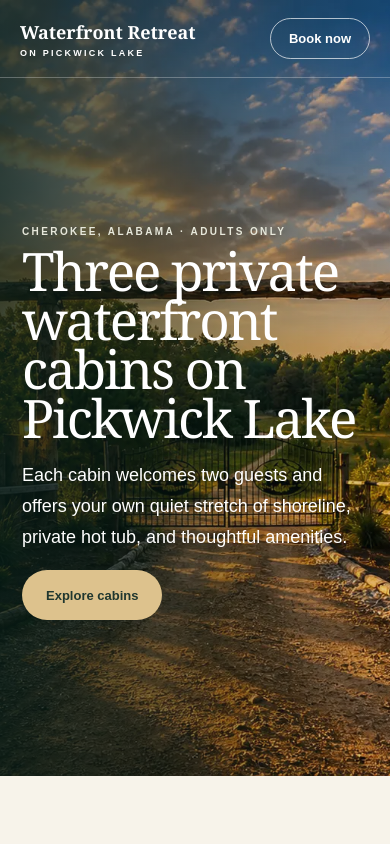
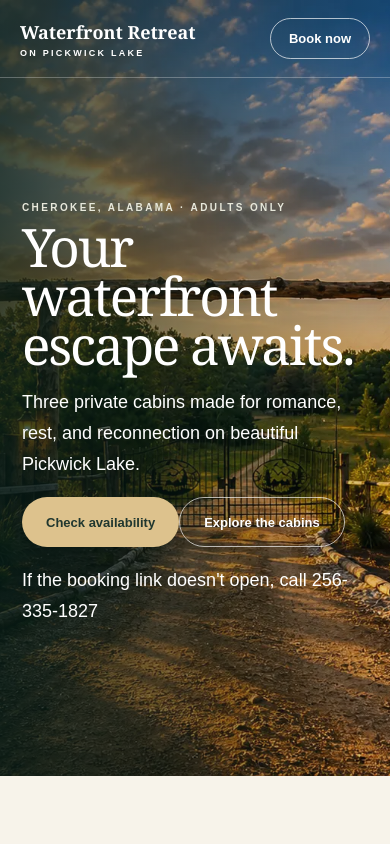
Before and after one commit to rebeccajacobs03-droid/waterfront-retreat, a website: page index.html in a window 390 px wide. Shown: the top 844 px of the page. Drawn offline with Linux system fonts and the light colour scheme; files whose address does not match are found by name.

Commit message:
Update homepage wording to match provided design and add booking fallback (open booking in new tab and show phone fallback)

```diff
--- a/index.html
+++ b/index.html
@@ -1,14 +1,14 @@
 <!doctype html>
 <html lang="en"><head><meta charset="utf-8"><meta name="viewport" content="width=device-width,initial-scale=1">
-<title>Waterfront Retreat on Pickwick Lake</title><meta name="description" content="Three private waterfront cabins for couples on Pickwick Lake in Cherokee, Alabama.">
+<title>Waterfront Retreat on Pickwick Lake</title><meta name="description" content="Three private cabins made for romance, rest, and reconnection on beautiful Pickwick Lake.">
 <link rel="stylesheet" href="globals.css">
 <link rel="stylesheet" href="outdoor-gallery.css"></head><body><main>
-<header><a class="brand" href="./"><b>Waterfront Retreat</b><span>on Pickwick Lake</span></a><nav><a href="cabins.html">Cabins</a><a href="#about">About</a><a href="#contact">Contact</a><a class="nav-book" href="https://waterfront_retreat_direct_booking.guestybookings.com/en">Book now</a></nav></header>
-<section class="hero"><img src="images/entrance.webp" alt="Entrance to Waterfront Retreat"><div class="overlay"></div><div class="hero-content"><p class="kicker light">Cherokee, Alabama · Adults only</p><h1>Three private waterfront cabins on Pickwick Lake</h1><p>Each cabin welcomes two guests and offers your own quiet stretch of shoreline, private hot tub, and thoughtful amenities.</p><a class="btn gold" href="cabin.html?c=blue-heron">Explore cabins</a></div></section>
+<header><a class="brand" href="./"><b>Waterfront Retreat</b><span>on Pickwick Lake</span></a><nav><a href="cabins.html">Cabins</a><a href="#about">About</a><a href="#contact">Contact</a><a class="nav-book" href="https://waterfront_retreat_direct_booking.guestybookings.com/en" target="_blank" rel="noopener">Book now</a></nav></header>
+<section class="hero"><img src="images/entrance.webp" alt="Entrance to Waterfront Retreat"><div class="overlay"></div><div class="hero-content"><p class="kicker light">Cherokee, Alabama · Adults only</p><h1>Your waterfront escape awaits.</h1><p class="hero-sub">Three private cabins made for romance, rest, and reconnection on beautiful Pickwick Lake.</p><div class="hero-actions"><a class="btn gold" href="https://waterfront_retreat_direct_booking.guestybookings.com/en" target="_blank" rel="noopener">Check availability</a><a class="btn clear" href="cabin.html?c=blue-heron">Explore the cabins</a></div><p class="hero-fallback">If the booking link doesn't open, call <a href="tel:+12563351827">256-335-1827</a></p></div></section>
 <section class="welcome" id="about"><p class="kicker">A quiet place for two</p><h2>Slow down. Settle in.<br>Reconnect by the water.</h2><p>Wake to lake views, spend your day on the dock or in a kayak, and come home to cozy evenings by the fire. Our three intimate cabins are designed for couples seeking privacy, comfort, and easy access to the water.</p></section>
 <section class="cabins"><div class="section-title"><div><p class="kicker">Three unique retreats</p><h2>Choose your cabin</h2></div><p>Each cabin welcomes two guests and gives you your own peaceful hideaway on Pickwick Lake.</p></div><div id="home-cabins" class="grid"></div></section>
 <section class="lake"><div class="lake-photo"><img src="images/firepit.webp" alt="Fire pit beside Pickwick Lake"></div><div class="lake-copy"><p class="kicker light">Life is better at the lake</p><h2>Morning light. Quiet evenings.</h2><p>From sunrise paddles to fireside conversations, the lake sets the rhythm for a relaxed and restorative stay.</p></div></section>
 <section class="lake-life"><div class="lake-life-heading"><div><p class="kicker">Beyond your cabin</p><h2>Life at the lake</h2></div><p>Discover wildlife, sunsets, and the peaceful shores that make this a special place to recharge.</p></div><div id="lake-gallery" class="lake-life-grid"></div></section>
-<section class="book"><p class="kicker">Ready to escape?</p><h2>Your lake cabin is waiting.</h2><p>See real-time availability for all three cabins and reserve securely through Guesty.</p><a class="btn gold" href="https://waterfront_retreat_direct_booking.guestybookings.com/en">Check availability</a></section>
+<section class="book"><p class="kicker">Ready to escape?</p><h2>Your lake cabin is waiting.</h2><p>See real-time availability for all three cabins and reserve securely through Guesty.</p><a class="btn gold" href="https://waterfront_retreat_direct_booking.guestybookings.com/en" target="_blank" rel="noopener">Check availability</a><p class="booking-fallback">Or call to book: <a href="tel:+12563351827">256-335-1827</a></p></section>
 <footer id="contact"><div class="brand"><b>Waterfront Retreat</b><span>on Pickwick Lake</span></div><p>Private waterfront cabins for couples in Cherokee, Alabama.</p><div class="links"><a href="tel:+12563351827">256-335-1827</a><a href="mailto:info@waterfrontretreatonpickwicklake.com">info@waterfrontretreatonpickwicklake.com</a></div><small>© 2026 Waterfront Retreat on Pickwick Lake</small></footer>
 </main><script src="app.js"></script></body></html>
```
